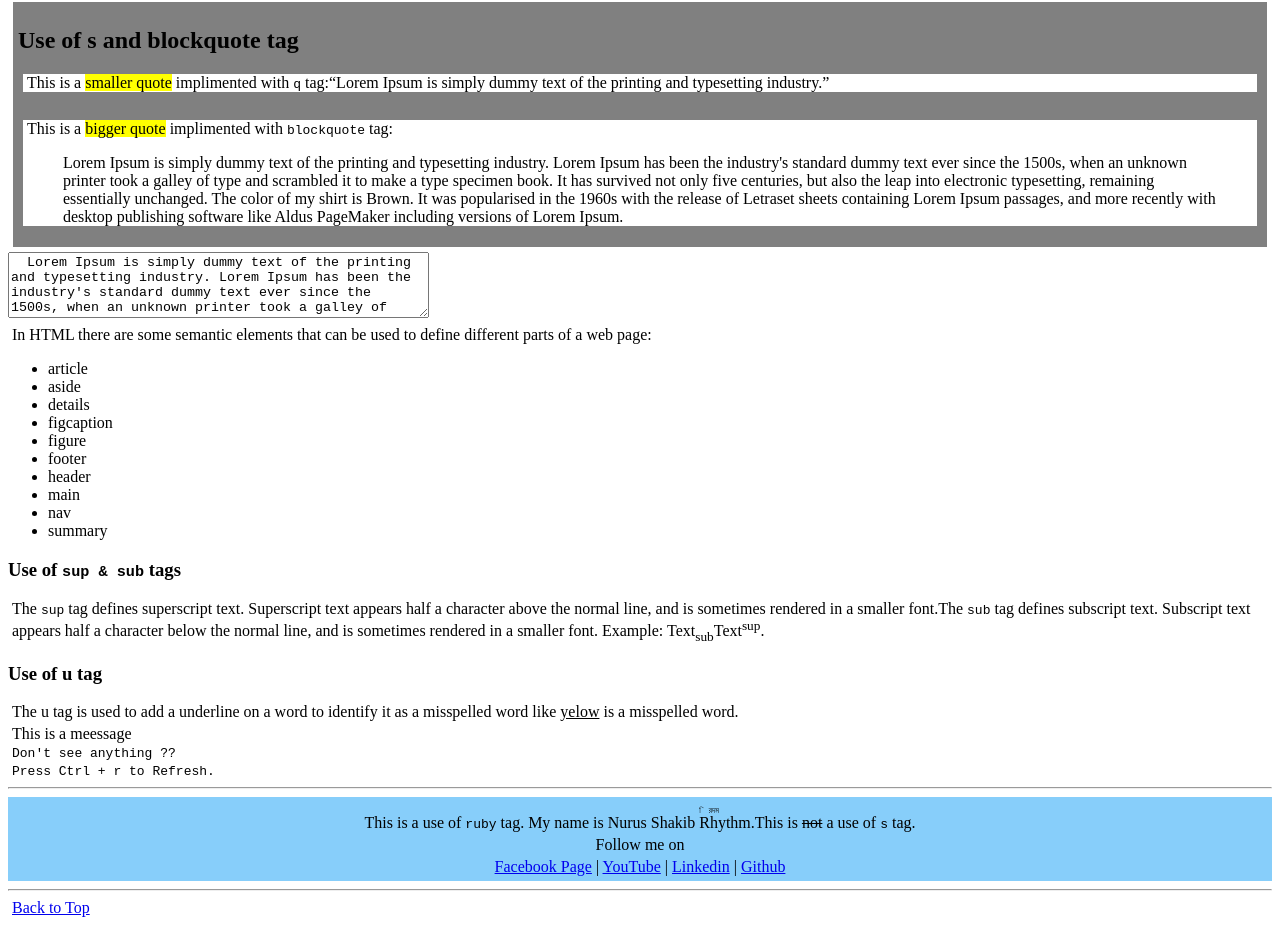
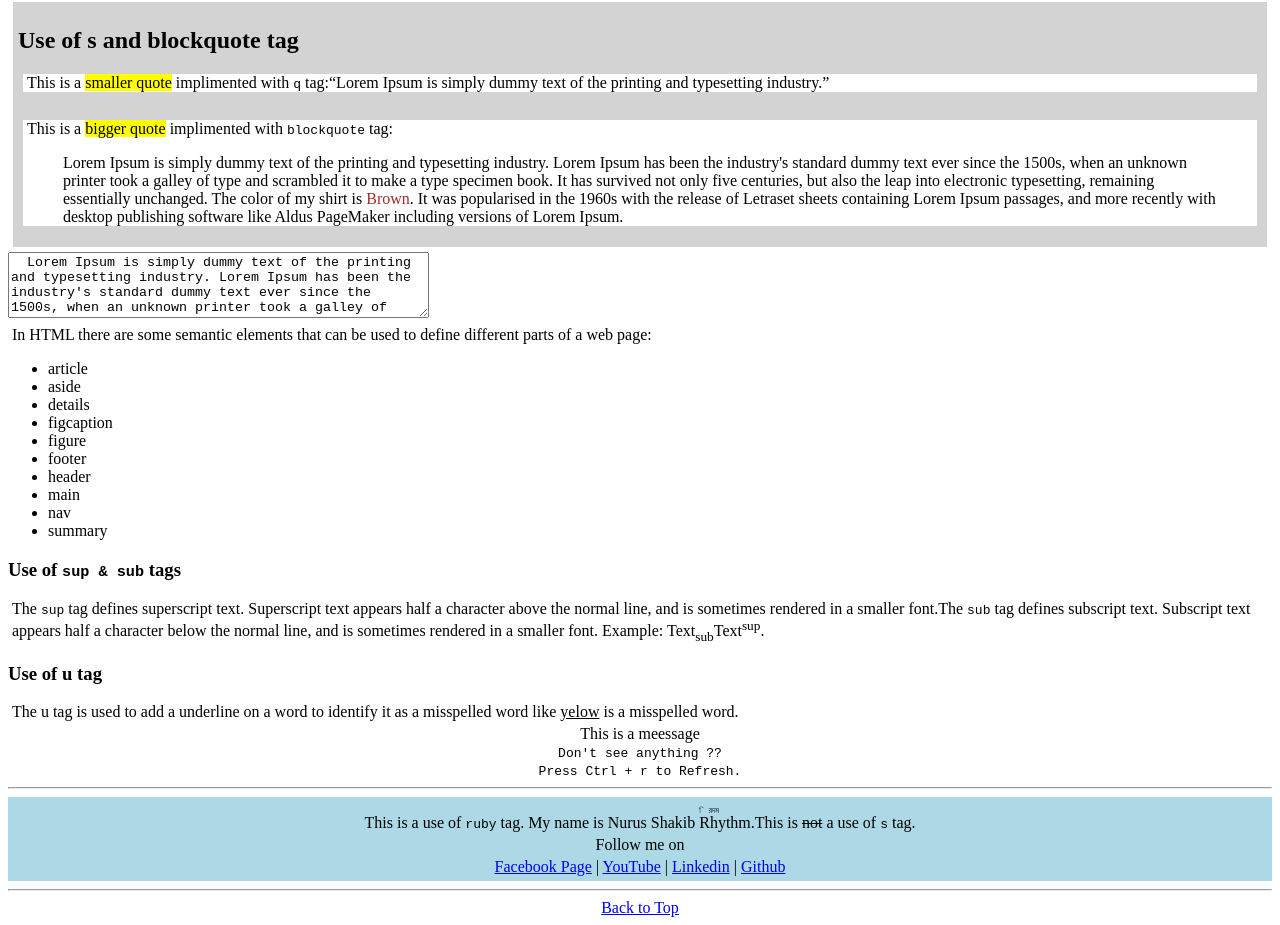
Before and after one commit to nurusshakib88/html50_2, a plain HTML site: page index.html in a window 1280 px wide. Shown: the part 1486-2411 px from the top of the page. Drawn offline with Linux system fonts and the light colour scheme.

Commit message:
Update style.css

```diff
--- a/css/style.css
+++ b/css/style.css
@@ -1,3 +1,7 @@
+.header {
+  background-color: lightblue;
+}
+
 h1 {
 
 	text-align: center;
@@ -9,14 +13,16 @@ aside {
   margin-left: 10px;
   float: right;
   font-style: italic;
-  background-color: gray;
+  background-color: lightgray;
 }
+
+
 
 
 .all-quotes {
   margin: 0;
   padding: 5px;
-  background-color: gray;
+  background-color: lightgray;
 }
 
 .all-quotes , .browser {
@@ -34,9 +40,19 @@ aside {
 
 }
 
+
+.shirt {
+  color: brown;
+}
+
+.last {
+  text-align: center;
+}
+
+
 footer {
   text-align: center;
   padding: 5px;
-  background-color: lightskyblue;
+  background-color: lightblue;
 
 }
```
